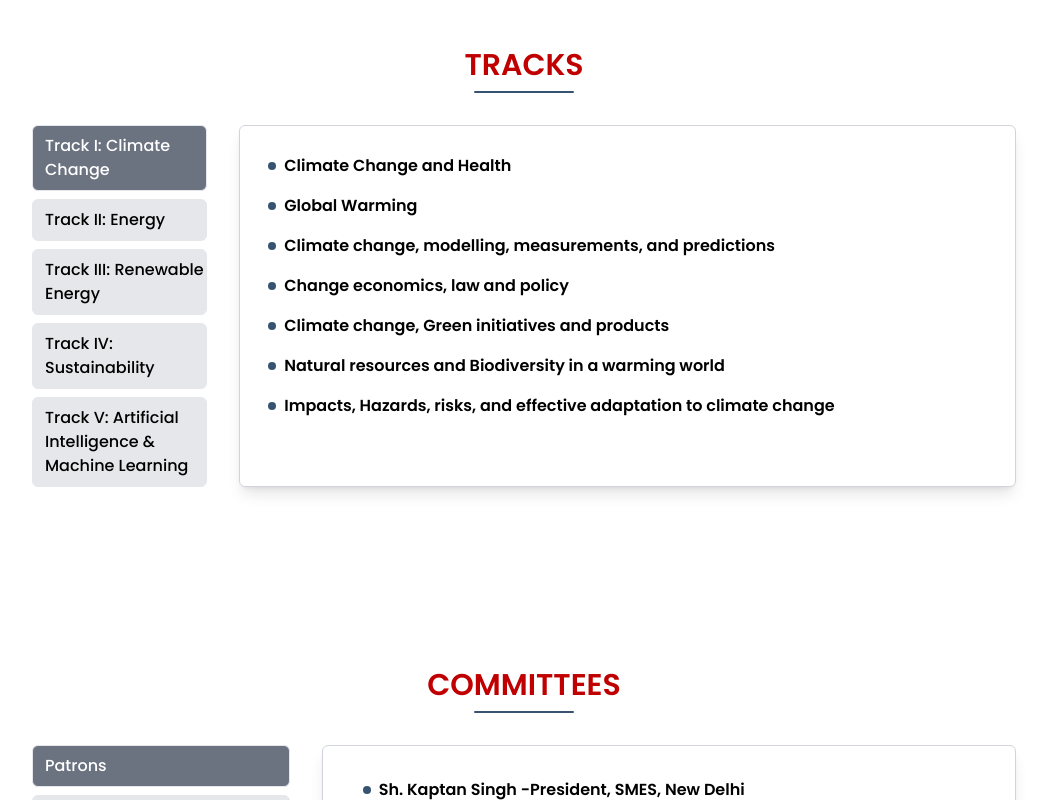
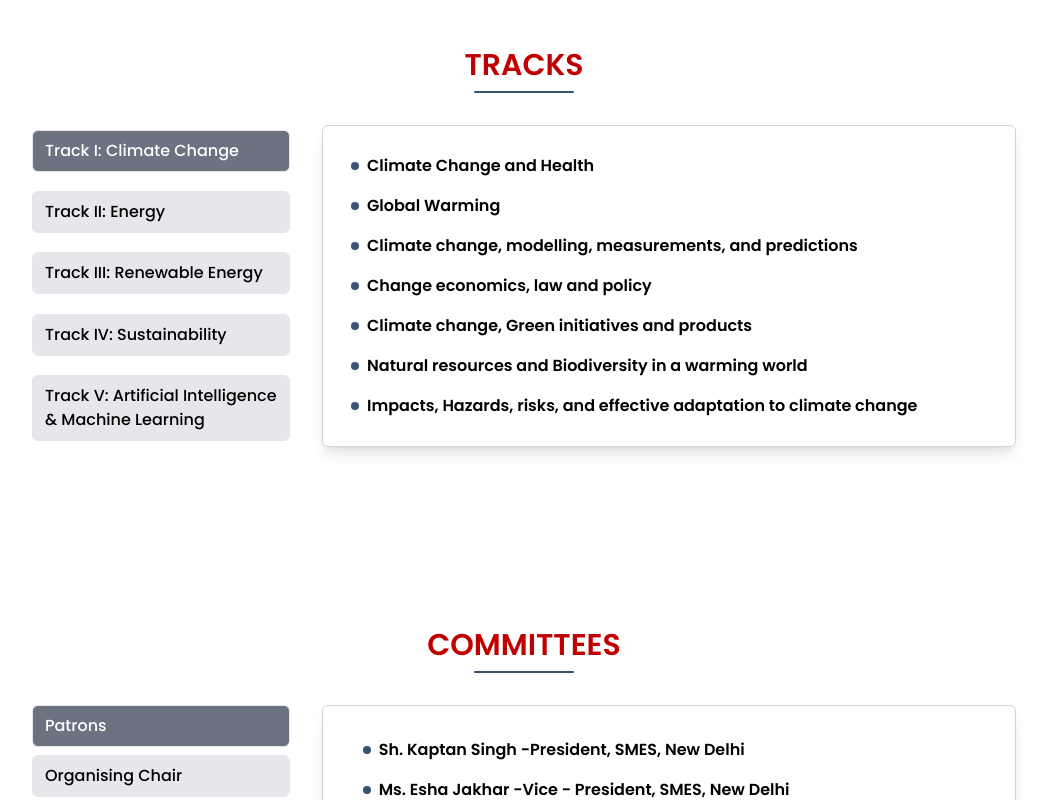
Before and after one commit to c4dr-me/ncrtces-website, a React (Vite) app: page /tracks in a window 1280 px wide. Shown: the part 1560-2360 px from the top of the page, without its empty margins (116-1163 px from the left). Built offline with nearby package versions, Linux system fonts and the light colour scheme.

Commit message:
aligned tracks

```diff
--- a/pages/Tracks.jsx
+++ b/pages/Tracks.jsx
@@ -94,8 +94,8 @@ const Tracks = () => {
             <div className="w-[100px] h-[2px] mx-auto mt-2 bg-[#365372] rounded-xl mb-8"></div>
           </div>
           <div className="flex flex-col md:flex-row md:space-x-8 m-5">
-            <div className="w-full md:w-[300px] relative">
-              <ul className="space-y-2">
+            <div className="w-full md:w-[300px] relative flex">
+              <ul className="space-y-2 flex flex-col justify-around">
                 {tracks.map((track) => (
                   <li key={track.id} className="relative">
                     <button
@@ -123,7 +123,7 @@ const Tracks = () => {
                 ))}
               </ul>
             </div>
-            <div className="hidden md:block mt-4 md:mt-0 w-full md:w-[1300px] bg-white rounded-md shadow-lg p-5 border border-gray-300">
+            <div className="hidden md:block mt-4 md:mt-0 w-full md:w-[800px] bg-white rounded-md shadow-lg p-5 border border-gray-300">
               {tracks.map(
                 (track) =>
                   activeTrack === track.id && (
```
